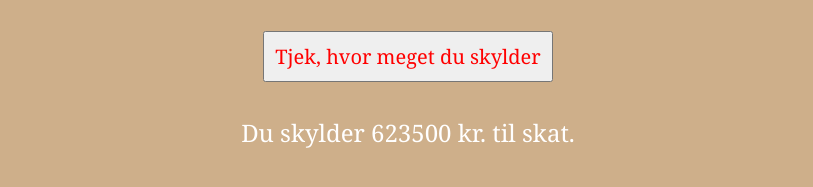
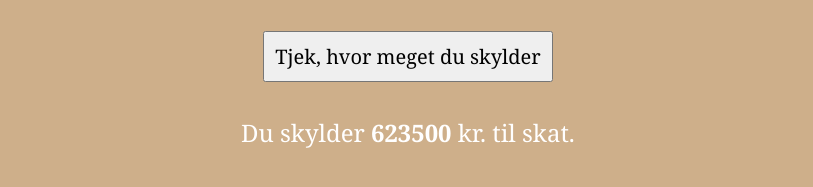
Before and after one commit to Slavensky/gaeld-til-skat, a plain HTML site: page index.html in a window 1280 px wide. Both pictures are taken after a click on the button "Tjek, hvor meget du skylder". Shown: the part 209-396 px from the top of the page, without its empty margins (232-1045 px from the left). Drawn offline with Linux system fonts and the light colour scheme.

Commit message:
Add files via upload

```diff
--- a/code.js
+++ b/code.js
@@ -2,5 +2,5 @@ const test = () => {
 
     var randomNumber = Math.floor(Math.random() * 1000000);
 
-    document.getElementById('gaeld').innerHTML = `Du skylder ${randomNumber} kr. til skat.`;
+    document.getElementById('gaeld').innerHTML = `Du skylder <b>${randomNumber}</b> kr. til skat.`;
 }
--- a/style.css
+++ b/style.css
@@ -31,5 +31,5 @@ p {
     font-family: Georgia, 'Times New Roman', Times, serif;
     font-size: 20px;
     padding: 10px;
-    color: red !important;
+    color: black !important;
 }
```
